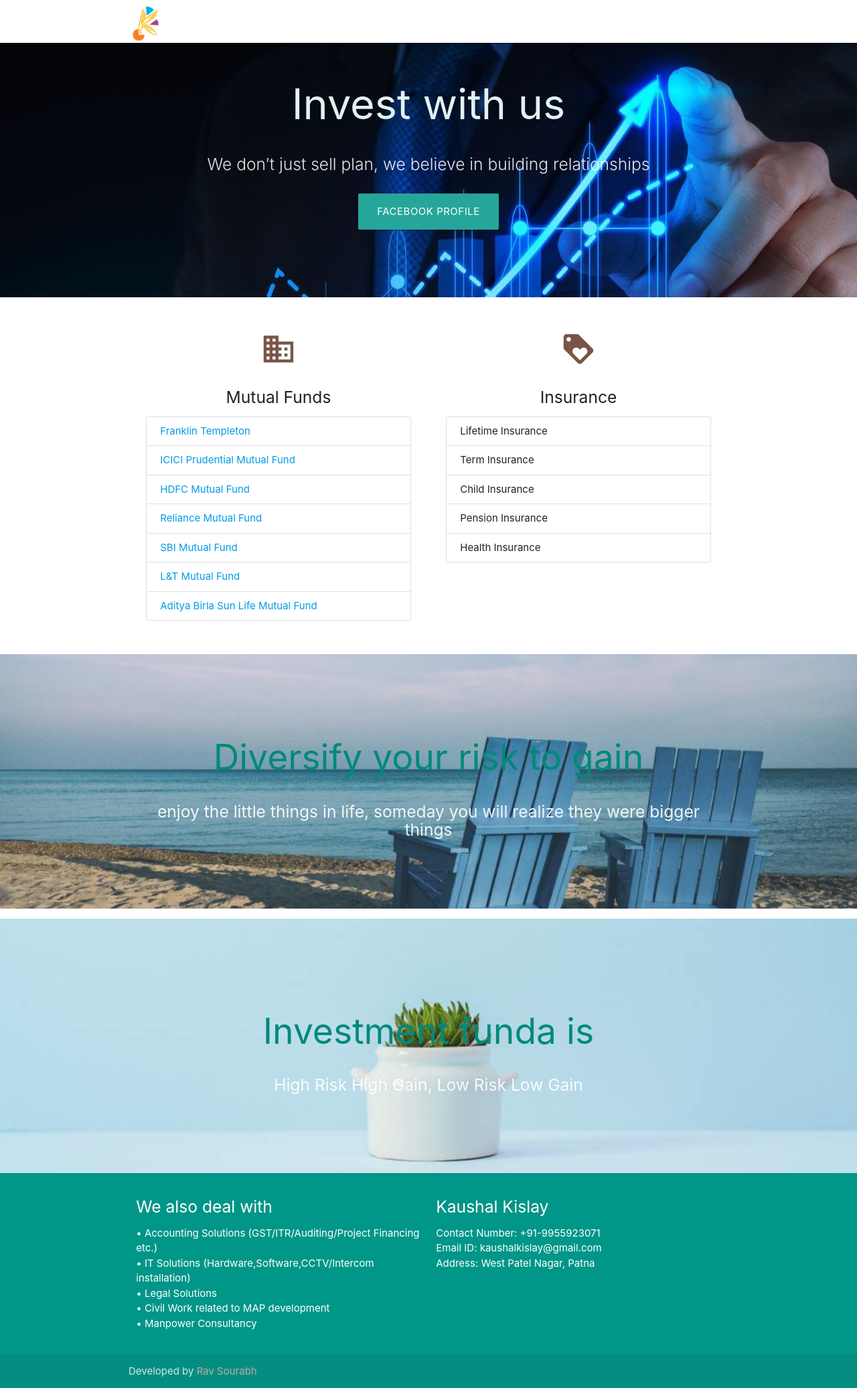
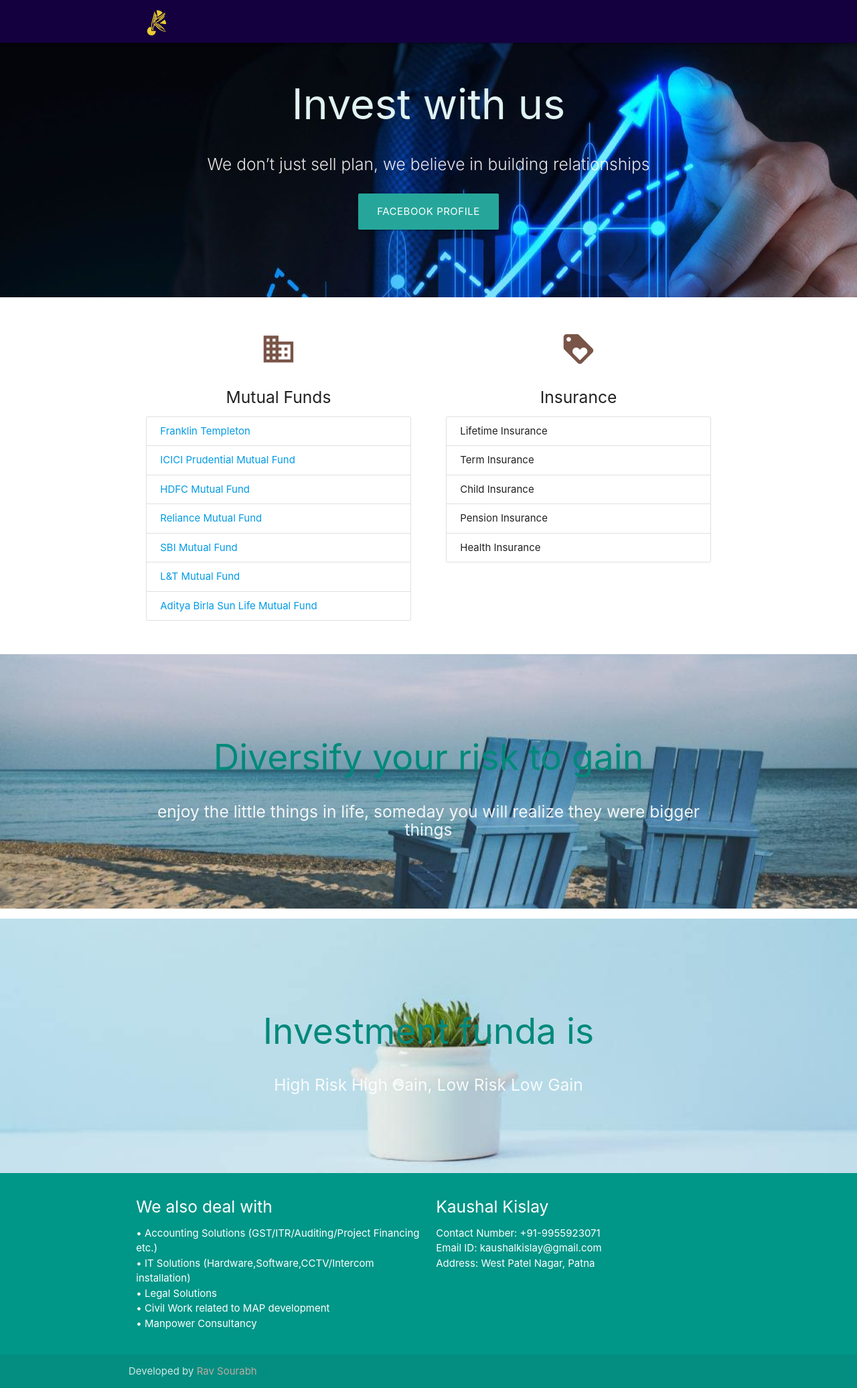
Before and after one commit to ravsourabh/kaushalkislay, a Jekyll site: the page built from index.html, in a window 1280 px wide. Shown: the whole page at 67% size. Built offline with Jekyll 4.4.1, drawn with Linux system fonts in a browser that asks for light colours; nearby versions of some CDN libraries.

Commit message:
navbar color change, along with logo

```diff
--- a/_includes/navigation.html
+++ b/_includes/navigation.html
@@ -1,8 +1,8 @@
-<nav class="white" role="navigation">
+<nav role="navigation">
   <div class="nav-wrapper container">
     <a id="logo-container" href="/" class="brand-logo hide-on-med-and-down"><img align="center" src="/assets/images/logo.png" height="50px" alt="Brand logo"><!-- <span align="center">Kaushal Kislay</span> --></a>
 
-    <a id="logo-container" href="/" class="brand-logo"><img align="center" src="/assets/images/logo.png" height="55px" alt="Brand logo"></a>
+    <a id="logo-container" href="/" class="brand-logo"><img align="center" src="/assets/images/logo.jpeg" height="55px" alt="Brand logo"></a>
 
     <ul class="right hide-on-med-and-down">
     {% for item in site.data.navigation %}
--- a/assets/css/style.css
+++ b/assets/css/style.css
@@ -55,6 +55,9 @@
   margin: 0;
 }
 
+nav {
+  background-color: #14003F;
+}
 
 canvas {
     border:1px solid #d3d3d3;
```
Also changed, not shown: assets/images/logo.jpeg (added), 7 other files.
